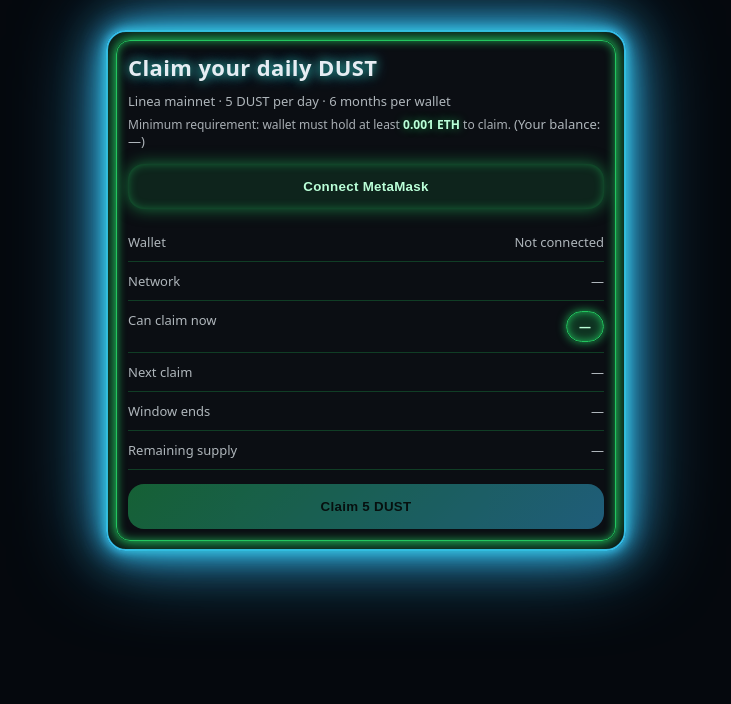
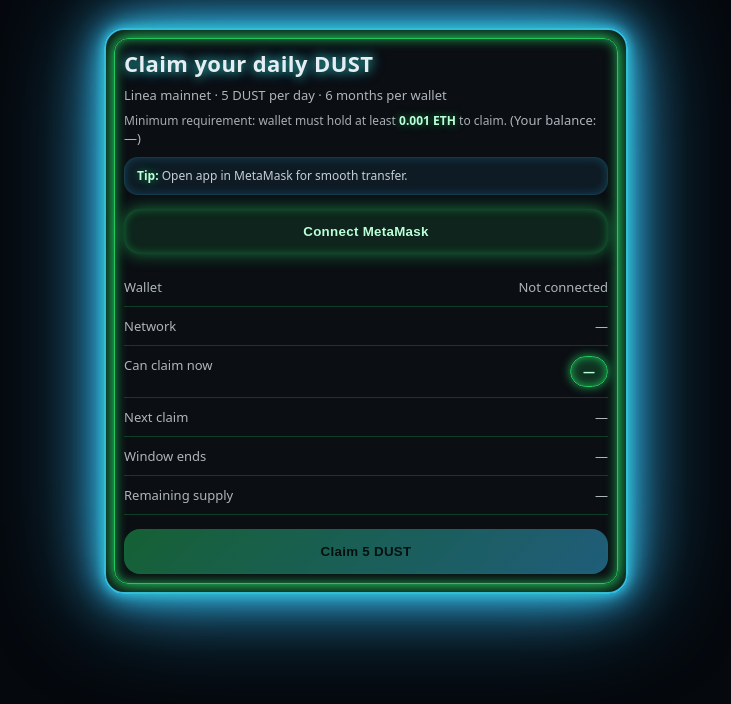
Before and after one commit to VTHash/Dust, a plain HTML site: page index.html in a window 1280 px wide. Shown: the whole page, without its empty margins (274-1005 px from the left). Drawn offline with nearby package versions, Linux system fonts and the light colour scheme.

Commit message:
Refactor index.html

```diff
--- a/index.html
+++ b/index.html
@@ -6,101 +6,128 @@
     <title>DustClaim - Linea</title>
 
     <style>
-      body {
-        margin: 0;
-        font-family: ui-sans-serif, system-ui, Arial;
-        background: #05080d;
-        color: #e6edf3;
+      :root{
+        --bg:#05080d;
+        --text:#e6edf3;
+        --muted:rgba(230,237,243,0.75);
+        --blue:#38bdf8;
+        --green:#22c55e;
       }
 
-      .wrap {
-        max-width: 520px;
-        margin: 0 auto;
-        padding: 30px 18px;
+      * { box-sizing: border-box; }
+
+      body{
+        margin:0;
+        font-family: ui-sans-serif, system-ui, Arial;
+        background: var(--bg);
+        color: var(--text);
+      }
+
+      /* Full-width mobile layout */
+      .wrap{
+        width:100%;
+        max-width:none;
+        margin:0;
+        padding: 14px 12px 18px;
+      }
+
+      @media (min-width: 520px){
+        .wrap{ padding: 28px 18px; max-width: 560px; margin: 0 auto; }
       }
 
       /* ===== DUAL NEON FUTURISTIC APP FRAME ===== */
-      .card {
+      .card{
         position: relative;
+        width:100%;
         background: rgba(255,255,255,0.025);
         border-radius: 20px;
-        padding: 20px;
+        padding: 18px;
 
-        /* OUTER BLUE NEON */
-        border: 2px solid #38bdf8;
-
+        border: 2px solid var(--blue);
         box-shadow:
-          0 0 8px rgba(56,189,248,1),
-          0 0 24px rgba(56,189,248,0.95),
-          0 0 48px rgba(56,189,248,0.85),
-          0 0 90px rgba(56,189,248,0.7);
+          0 0 10px rgba(56,189,248,1),
+          0 0 28px rgba(56,189,248,0.95),
+          0 0 55px rgba(56,189,248,0.85),
+          0 0 105px rgba(56,189,248,0.7);
       }
 
-      /* INNER GREEN NEON BORDER */
-      .card::before {
-        content: "";
-        position: absolute;
+      .card::before{
+        content:"";
+        position:absolute;
         inset: 8px;
         border-radius: 14px;
-        border: 1.5px solid #22c55e;
-        pointer-events: none;
-
+        border: 1.5px solid var(--green);
+        pointer-events:none;
         box-shadow:
-          inset 0 0 10px rgba(34,197,94,0.8),
-          0 0 10px rgba(34,197,94,0.85),
-          0 0 22px rgba(34,197,94,0.75);
+          inset 0 0 12px rgba(34,197,94,0.85),
+          0 0 12px rgba(34,197,94,0.9),
+          0 0 26px rgba(34,197,94,0.75);
       }
 
-      .title {
+      .title{
         font-size: 22px;
         font-weight: 900;
         letter-spacing: 0.4px;
-        margin: 0 0 10px;
+        margin: 0 0 8px;
         text-shadow:
           0 0 14px rgba(56,189,248,0.9),
           0 0 10px rgba(34,197,94,0.6);
       }
 
-      .muted {
-        color: rgba(230,237,243,0.75);
-        font-size: 13px;
+      .muted{ color: var(--muted); font-size: 13px; }
+
+      .note{
+        margin-top: 8px;
+        font-size: 12px;
+        color: rgba(230,237,243,0.72);
+        line-height: 1.35;
       }
 
-      .note {
-        margin-top: 6px;
-        font-size: 12px;
-        color: rgba(230,237,243,0.72);
-        line-height: 1.3;
-      }
-
-      .note b {
+      .note b{
         color: #baffd8;
         text-shadow: 0 0 8px rgba(34,197,94,0.65);
       }
 
-      .row {
-        display: flex;
-        justify-content: space-between;
+      .tip{
+        margin-top: 10px;
+        padding: 10px 12px;
+        border-radius: 14px;
+        background: rgba(56,189,248,0.08);
+        border: 1px solid rgba(56,189,248,0.18);
+        box-shadow: inset 0 0 10px rgba(56,189,248,0.22);
+        color: rgba(230,237,243,0.85);
+      }
+
+      .row{
+        display:flex;
+        justify-content:space-between;
         gap: 12px;
         padding: 10px 0;
         border-bottom: 1px solid rgba(34,197,94,0.25);
       }
 
-      .row:last-child {
-        border-bottom: 0;
+      .row:last-child{ border-bottom:0; }
+
+      .value{
+        text-align:right;
+        max-width: 62%;
+        overflow:hidden;
+        text-overflow: ellipsis;
+        white-space: nowrap;
       }
 
-      .btn {
-        width: 100%;
+      .btn{
+        width:100%;
         padding: 15px;
         border-radius: 16px;
-        border: none;
+        border:none;
         font-weight: 900;
-        cursor: pointer;
+        cursor:pointer;
         letter-spacing: 0.3px;
+        touch-action: manipulation;
       }
 
-      .btn-secondary {
+      .btn-secondary{
         background: rgba(34,197,94,0.12);
         color: #baffd8;
         box-shadow:
@@ -108,53 +135,47 @@
           0 0 16px rgba(34,197,94,0.55);
       }
 
-      /* ===== NEON BLUE + GREEN PRIMARY BUTTON ===== */
-      .btn-primary {
-        background: linear-gradient(135deg, #22c55e, #38bdf8);
+      .btn-primary{
+        background: linear-gradient(135deg, var(--green), var(--blue));
         color: #02130b;
-
         box-shadow:
           0 0 12px rgba(34,197,94,1),
           0 0 28px rgba(56,189,248,0.95),
           0 0 60px rgba(56,189,248,0.85);
       }
 
-      .btn-primary:disabled {
+      .btn-primary:disabled{
         opacity: 0.45;
         box-shadow: none;
         cursor: not-allowed;
       }
 
-      .spacer {
-        height: 14px;
-      }
+      .spacer{ height: 14px; }
 
-      /* ===== GREEN CORE STATUS PILL ===== */
-      .pill {
-        display: inline-block;
+      .pill{
+        display:inline-block;
         padding: 6px 12px;
         border-radius: 999px;
         font-size: 12px;
         font-weight: 800;
-
         color: #baffd8;
         background: rgba(34,197,94,0.2);
-        border: 1px solid #22c55e;
-
+        border: 1px solid var(--green);
         box-shadow:
           inset 0 0 8px rgba(34,197,94,0.9),
           0 0 10px rgba(34,197,94,0.85);
+        white-space: nowrap;
       }
 
-      .err {
-        color: #ff6b6b;
+      .err{
+        color:#ff6b6b;
         font-size: 13px;
         margin-top: 12px;
         white-space: pre-wrap;
       }
 
-      .ok {
-        color: #aaffd6;
+      .ok{
+        color:#aaffd6;
         font-size: 13px;
         margin-top: 12px;
         white-space: pre-wrap;
@@ -163,9 +184,7 @@
           0 0 12px rgba(56,189,248,0.6);
       }
 
-      code {
-        color: #bdeeff;
-      }
+      code{ color:#bdeeff; }
     </style>
   </head>
 
@@ -174,27 +193,27 @@
       <div class="card">
         <div class="title">Claim your daily DUST</div>
         <div class="muted">Linea mainnet · 5 DUST per day · 6 months per wallet</div>
+
         <div class="note">
           Minimum requirement: wallet must hold at least <b id="minEthLabel">0.001 ETH</b> to claim.
           <span class="muted">(Your balance: <span id="ethBal">—</span>)</span>
+          <div class="tip"><b>Tip:</b> Open app in MetaMask for smooth transfer.</div>
         </div>
 
         <div class="spacer"></div>
 
-        <button id="connectBtn" class="btn btn-secondary">
-          Connect MetaMask
-        </button>
+        <button id="connectBtn" class="btn btn-secondary">Connect MetaMask</button>
 
         <div class="spacer"></div>
 
         <div class="row">
           <div class="muted">Wallet</div>
-          <div id="wallet" class="muted">Not connected</div>
+          <div id="wallet" class="muted value">Not connected</div>
         </div>
 
         <div class="row">
           <div class="muted">Network</div>
-          <div id="network" class="muted">—</div>
+          <div id="network" class="muted value">—</div>
         </div>
 
         <div class="row">
@@ -204,24 +223,22 @@
 
         <div class="row">
           <div class="muted">Next claim</div>
-          <div id="nextClaim" class="muted">—</div>
+          <div id="nextClaim" class="muted value">—</div>
         </div>
 
         <div class="row">
           <div class="muted">Window ends</div>
-          <div id="windowEnds" class="muted">—</div>
+          <div id="windowEnds" class="muted value">—</div>
         </div>
 
         <div class="row">
           <div class="muted">Remaining supply</div>
-          <div id="remaining" class="muted">—</div>
+          <div id="remaining" class="muted value">—</div>
         </div>
 
         <div class="spacer"></div>
 
-        <button id="claimBtn" class="btn btn-primary" disabled>
-          Claim 5 DUST
-        </button>
+        <button id="claimBtn" class="btn btn-primary" disabled>Claim 5 DUST</button>
 
         <div id="msg" class="ok" style="display:none;"></div>
         <div id="err" class="err" style="display:none;"></div>
@@ -235,10 +252,10 @@
       // ====== CONFIG ======
       const LINEA_CHAIN_ID_DEC = 59144;
       const LINEA_CHAIN_ID_HEX = "0xE708";
-      const DUST_CONTRACT_ADDRESS = "0xF312Ec9f8087C87fbF3439B0369eA233a1EE4A7D";
+      const DUST_CONTRACT_ADDRESS = "0xF312Ec9f8087C87fbF3439B0369eA233a1EE4A7D"; // <-- set this
 
-      // Min ETH balance requirement (must match contract: MIN_ETH_BALANCE = 0.001 ether)
-      const MIN_ETH_REQUIRED = "0.001"; // display + UI checks (contract enforces the real rule)
+      // Min ETH requirement label only (contract enforces the real rule)
+      const MIN_ETH_REQUIRED = "0.001";
 
       // ABI matching your Solidity contract
       const DUST_ABI = [
@@ -285,11 +302,8 @@
       }
 
       function fmtUnits(amount, decimals = 18) {
-        try {
-          return ethers.formatUnits(amount, decimals);
-        } catch {
-          return String(amount);
-        }
+        try { return ethers.formatUnits(amount, decimals); }
+        catch { return String(amount); }
       }
 
       function fmtEth(wei) {
@@ -297,7 +311,6 @@
           const eth = ethers.formatEther(wei);
           const num = Number(eth);
           if (!Number.isFinite(num)) return eth;
-          // concise display with up to 6 decimals
           return num.toLocaleString(undefined, { maximumFractionDigits: 6 });
         } catch {
           return "—";
@@ -315,44 +328,18 @@
         return `Claim in: ${pad2(h)}:${pad2(m)}:${pad2(s)}`;
       }
 
-      function stopCountdown() {
-        if (countdownInterval) {
-          clearInterval(countdownInterval);
-          countdownInterval = null;
-        }
-      }
-
-      function startCountdown() {
-        stopCountdown();
-
-        countdownInterval = setInterval(async () => {
-          if (!user || !contract) return;
-
-          const nowSec = Math.floor(Date.now() / 1000);
-          const secondsLeft = Number(latestNextClaimAt) - nowSec;
-
-          if (latestCanClaimNow) {
-            $("nextClaim").textContent = "Ready now";
-            $("claimBtn").disabled = false;
-            return;
-          }
-
-          $("nextClaim").textContent = formatCountdown(secondsLeft);
-
-          // At 0, refresh once to validate on-chain (paused/window/cap/min eth)
-          if (secondsLeft <= 0) {
-            try { await refresh(); } catch {}
-          }
-        }, 1000);
-      }
-
       // ====== state ======
       let provider, signer, user, contract, decimals = 18;
+      let countdownInterval = null;
+      let ethPollInterval = null;
 
-      let countdownInterval = null;
       let latestNextClaimAt = 0;
       let latestCanClaimNow = false;
-      let latestReason = "";
+
+      function stopIntervals() {
+        if (countdownInterval) { clearInterval(countdownInterval); countdownInterval = null; }
+        if (ethPollInterval) { clearInterval(ethPollInterval); ethPollInterval = null; }
+      }
 
       async function ensureLinea() {
         const chainIdHex = await window.ethereum.request({ method: "eth_chainId" });
@@ -394,8 +381,40 @@
         }
       }
 
+      function startEthPoll() {
+        if (ethPollInterval) clearInterval(ethPollInterval);
+        ethPollInterval = setInterval(async () => {
+          if (!user || !provider) return;
+          await updateEthBalance();
+        }, 12000);
+      }
+
+      function startCountdown() {
+        if (countdownInterval) clearInterval(countdownInterval);
+        countdownInterval = setInterval(async () => {
+          if (!user || !contract) return;
+
+          const nowSec = Math.floor(Date.now() / 1000);
+          const secondsLeft = Number(latestNextClaimAt) - nowSec;
+
+          if (latestCanClaimNow) {
+            $("nextClaim").textContent = "Ready now";
+            $("claimBtn").disabled = false;
+            return;
+          }
+
+          $("nextClaim").textContent = formatCountdown(secondsLeft);
+
+          if (secondsLeft <= 0) {
+            try { await refresh(); } catch {}
+          }
+        }, 1000);
+      }
+
       async function connect() {
         clearAlerts();
+        stopIntervals();
+
         $("minEthLabel").textContent = `${MIN_ETH_REQUIRED} ETH`;
         $("ethBal").textContent = "—";
 
@@ -417,7 +436,6 @@
 
         provider = new ethers.BrowserProvider(window.ethereum);
         signer = await provider.getSigner();
-
         contract = new ethers.Contract(DUST_CONTRACT_ADDRESS, DUST_ABI, signer);
 
         try { decimals = await contract.decimals(); } catch { decimals = 18; }
@@ -425,30 +443,16 @@
         await refresh();
         startCountdown();
 
-        // Keep ETH balance fresh (helps users understand the requirement)
         await updateEthBalance();
         startEthPoll();
       }
-
-      function startEthPoll() {
-        if (ethPollInterval) clearInterval(ethPollInterval);
-        ethPollInterval = setInterval(async () => {
-          if (!user || !provider) return;
-          await updateEthBalance();
-        }, 12000); // every ~12s
-      }
-
-      let ethPollInterval = null;
 
       async function refresh() {
         if (!user || !contract) return;
 
         await ensureLinea();
-
-        // update ETH balance display
         await updateEthBalance();
 
-        // pull everything needed for UI
         const [okReason, nextClaimAt, windowEndsAt, firstAt, cap, total] = await Promise.all([
           contract.canClaim(user),
           contract.nextClaimTime(user),
@@ -462,16 +466,13 @@
         const reason = okReason[1];
 
         latestCanClaimNow = canClaimNow;
-        latestReason = reason;
         latestNextClaimAt = Number(nextClaimAt);
 
         const started = (firstAt && Number(firstAt) !== 0);
         const remainingSupply = cap - total;
 
-        // UI
         $("canClaim").textContent = canClaimNow ? "YES" : `NO (${reason})`;
 
-        // Next claim: show countdown (live updates will keep it fresh)
         if (!started) {
           $("nextClaim").textContent = "Now (first claim)";
         } else if (canClaimNow) {
@@ -485,8 +486,6 @@
         $("remaining").textContent = `${Number(fmtUnits(remainingSupply, decimals)).toLocaleString()} DUST`;
 
         $("claimBtn").disabled = !canClaimNow;
-
-        // Ensure timer loop is running after refresh
         startCountdown();
       }
 
@@ -516,13 +515,8 @@
       // Auto-refresh when wallet changes
       if (window.ethereum) {
         window.ethereum.on("accountsChanged", async () => {
-          try {
-            stopCountdown();
-            if (ethPollInterval) clearInterval(ethPollInterval);
-            await connect();
-          } catch {}
+          try { await connect(); } catch {}
         });
-
         window.ethereum.on("chainChanged", async () => {
           try { await refresh(); } catch {}
         });
@@ -531,7 +525,6 @@
       $("connectBtn").addEventListener("click", connect);
       $("claimBtn").addEventListener("click", claim);
 
-      // Set label even before connect
       $("minEthLabel").textContent = `${MIN_ETH_REQUIRED} ETH`;
     </script>
   </body>
```
